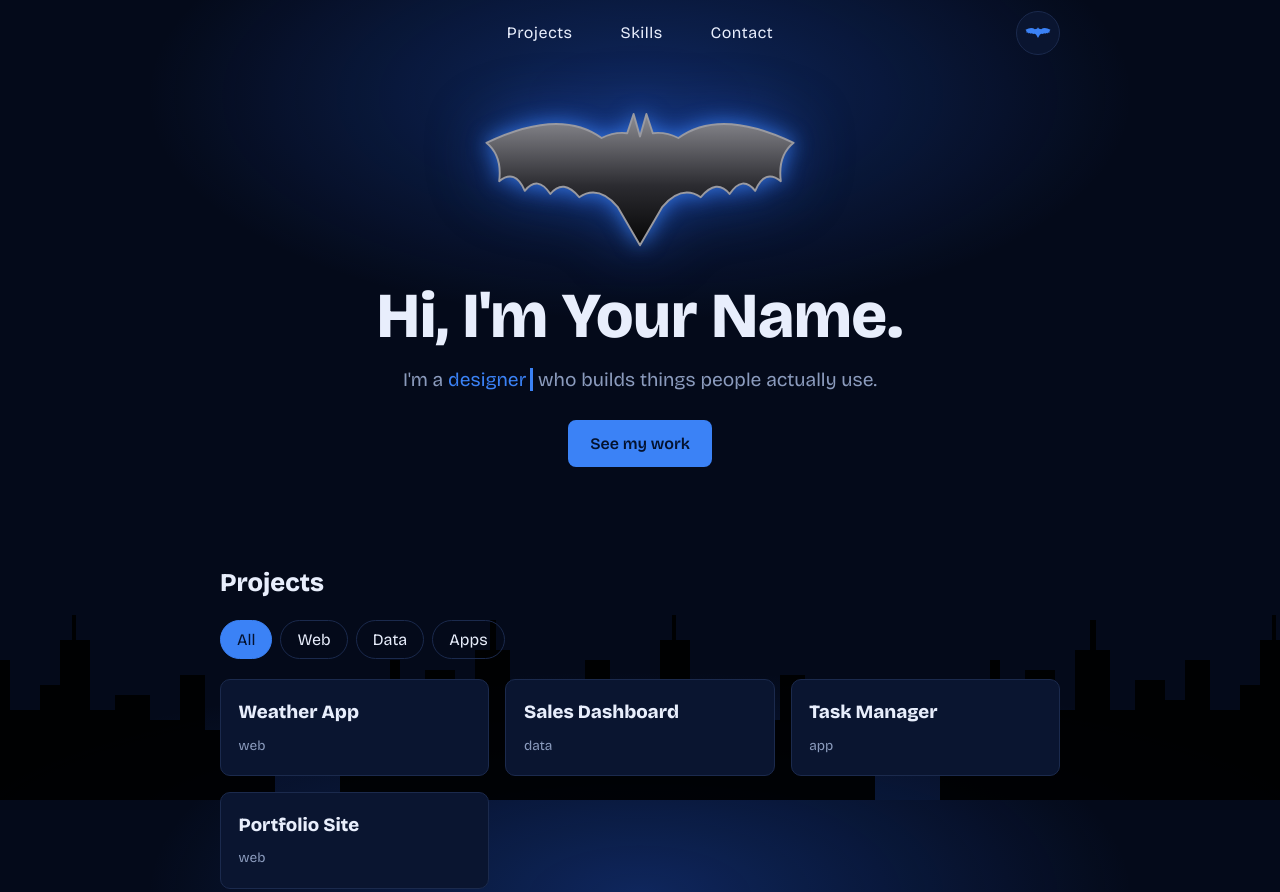
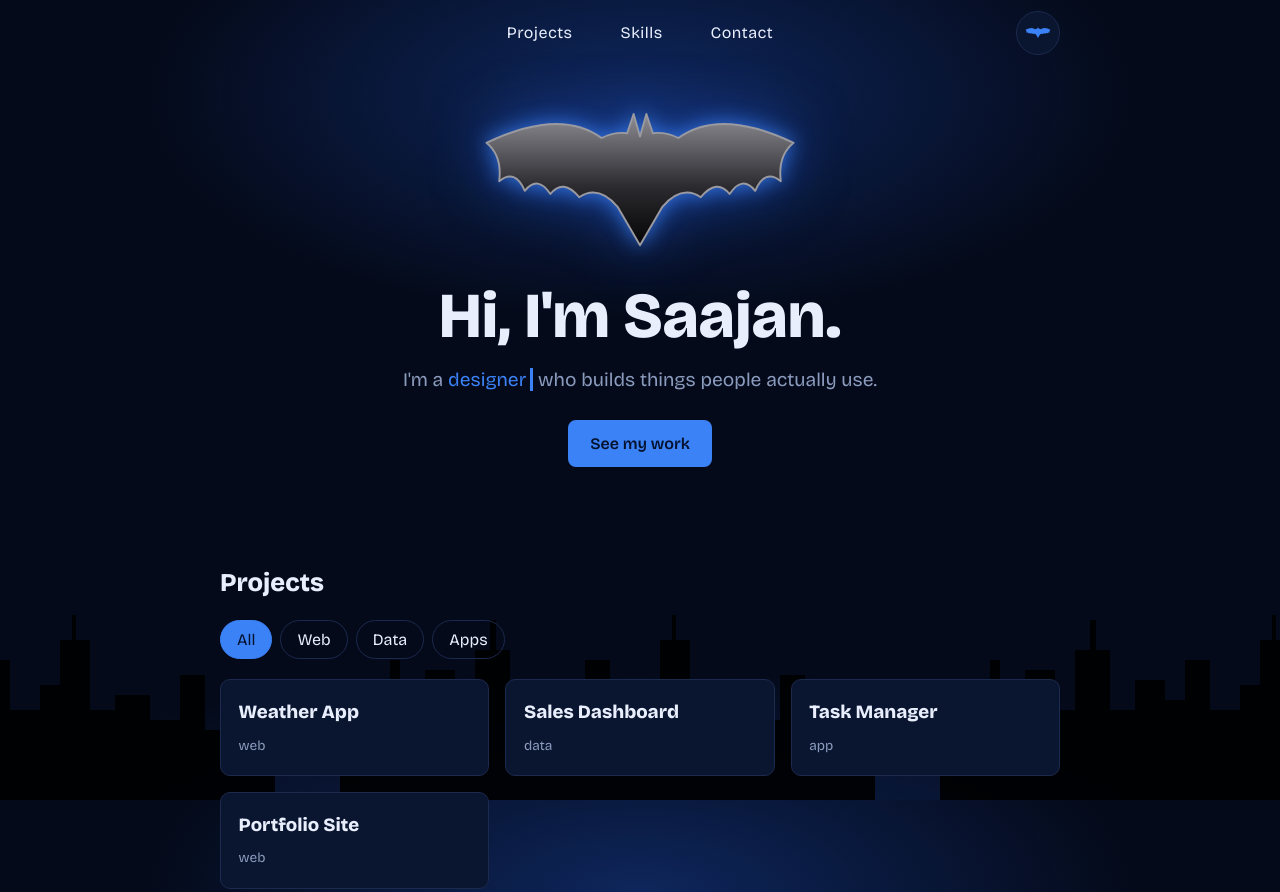
Before and after one commit to Saajan3007/saajan3007.github.io, a plain HTML site: page index.html in a window 1280 px wide. Shown: the top 892 px of the page. Drawn offline with nearby package versions, Linux system fonts and the light colour scheme.

Commit message:
Update index.html

```diff
--- a/index.html
+++ b/index.html
@@ -3,7 +3,7 @@
 <head>
 <meta charset="UTF-8">
 <meta name="viewport" content="width=device-width, initial-scale=1">
-<title>Your Name – Portfolio</title>
+<title>Portfolio</title>
 <link rel="preconnect" href="https://fonts.googleapis.com">
 <link href="https://fonts.googleapis.com/css2?family=Bricolage+Grotesque:wght@400;600;800&display=swap" rel="stylesheet">
 <style>
@@ -121,7 +121,7 @@
       </defs>
       <path fill="url(#g)" stroke="#9a9aa0" stroke-width="1.2" stroke-linejoin="round" d="M100 24 L104 10 L108 22 Q116 21 124 25 Q150 6 196 28 Q186 36 188 52 Q178 44 172 58 Q164 48 156 60 Q148 50 138 62 Q126 54 114 68 L100 92 L86 68 Q74 54 62 62 Q52 50 44 60 Q36 48 28 58 Q22 44 12 52 Q14 36 4 28 Q50 6 76 25 Q84 21 92 22 L96 10 Z"/>
     </svg>
-    <h1>Hi, I'm Your Name.</h1>
+    <h1>Hi, I'm Saajan.</h1>
     <p>I'm a <span id="role"></span> who builds things people actually use.</p>
     <a class="cta" href="#projects">See my work</a>
   </header>
```
